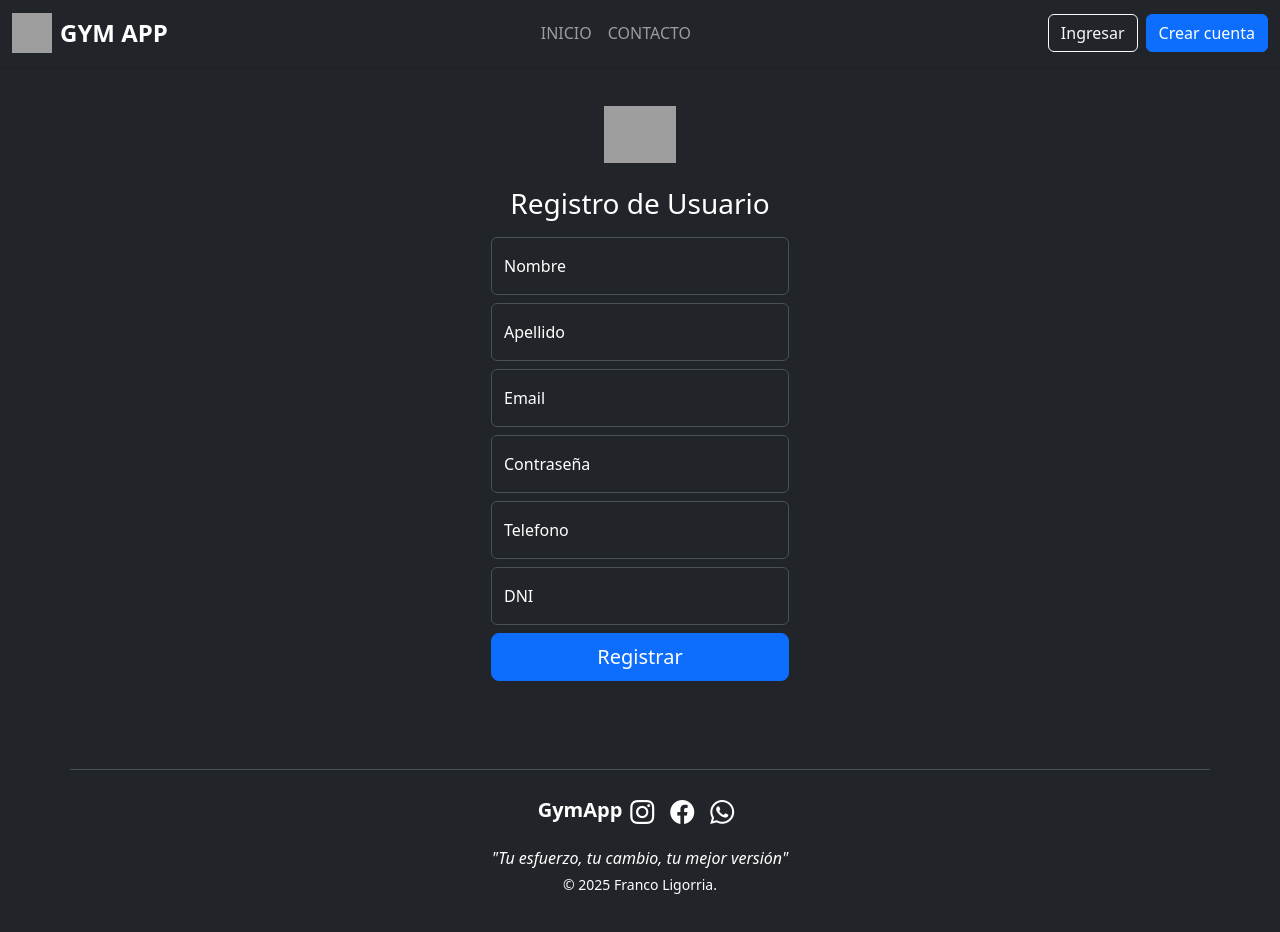
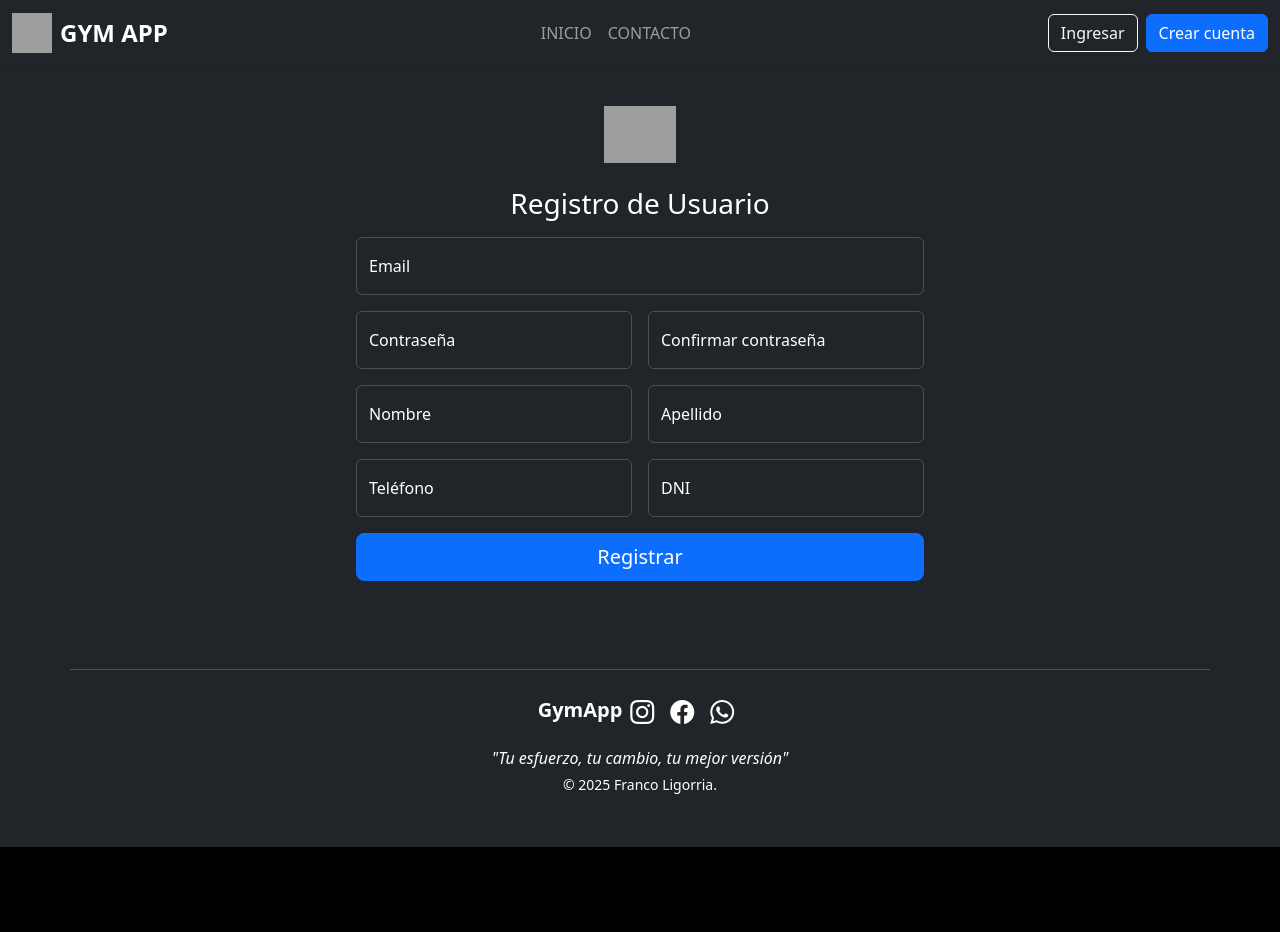
Before and after one commit to FrancoAndres190/TPFINALPROYLABFRONT, a React (Vite) app: page /registrar in a window 1280 px wide. Shown: the top 932 px of the page. After the commit the page ends 847 px from the top, so only its background shows below. Built offline with nearby package versions, Linux system fonts and the light colour scheme; grey boxes are pictures that could not be loaded.

Commit message:
FL - Registrar mas lindo

```diff
--- a/src/pages/Register.tsx
+++ b/src/pages/Register.tsx
@@ -10,6 +10,7 @@ const Register = () => {
   const [lastName, setLastName] = useState("");
   const [email, setEmail] = useState("");
   const [password, setPassword] = useState("");
+  const [confirmPassword, setConfirmPassword] = useState("");
   const [tel, setTel] = useState("");
   const [dni, setDni] = useState("");
   const [loading, setLoading] = useState(false);
@@ -18,6 +19,12 @@ const Register = () => {
 
   const handleSubmit = async (e: FormEvent) => {
     e.preventDefault();
+
+    if (password !== confirmPassword) {
+      toast.error("Las contraseñas no coinciden.");
+      return;
+    }
+
     setLoading(true);
 
     try {
@@ -40,8 +47,8 @@ const Register = () => {
         toast.success("Usuario creado correctamente");
         navigate("/login");
       } else {
-        const data = await response.json();
-        toast.error("Error al crear usuario: " + data.message);
+        const data = await response.text();
+        toast.error(data);
       }
     } catch (error) {
       console.error("Error en el registro:", error);
@@ -53,7 +60,7 @@ const Register = () => {
   return (
     <main
       className="form-signin w-100 m-auto text-center animate__animated animate__fadeInDown"
-      style={{ maxWidth: "330px", padding: "1rem" }}>
+      style={{ maxWidth: "600px", padding: "1rem" }}>
       <form onSubmit={handleSubmit}>
         <img
           className="mb-4"
@@ -64,7 +71,51 @@ const Register = () => {
         />
         <h1 className="h3 mb-3 fw-normal">Registro de Usuario</h1>
 
-        <div className="form-floating mb-2">
+        <div className="row g-3 mb-3 text-start">
+          <div className="col-md-12">
+            <div className="form-floating">
+              <input
+                type="email"
+                className="form-control"
+                placeholder="Email"
+                value={email}
+                onChange={(e) => setEmail(e.target.value)}
+                required
+              />
+              <label>Email</label>
+            </div>
+          </div>
+
+          <div className="col-md-6">
+            <div className="form-floating">
+              <input
+                type="password"
+                className="form-control"
+                placeholder="Contraseña"
+                value={password}
+                onChange={(e) => setPassword(e.target.value)}
+                required
+              />
+              <label>Contraseña</label>
+            </div>
+          </div>
+
+          <div className="col-md-6">
+            <div className="form-floating">
+              <input
+                type="password"
+                className="form-control"
+                placeholder="Confirmar contraseña"
+                value={confirmPassword}
+                onChange={(e) => setConfirmPassword(e.target.value)}
+                required
+              />
+              <label>Confirmar contraseña</label>
+            </div>
+          </div>
+
+          <div className="col-md-6">
+            <div className="form-floating">
               <input
                 type="text"
                 className="form-control"
@@ -75,8 +126,10 @@ const Register = () => {
               />
               <label>Nombre</label>
             </div>
+          </div>
 
-        <div className="form-floating mb-2">
+          <div className="col-md-6">
+            <div className="form-floating">
               <input
                 type="text"
                 className="form-control"
@@ -87,32 +140,10 @@ const Register = () => {
               />
               <label>Apellido</label>
             </div>
-
-        <div className="form-floating mb-2">
-          <input
-            type="email"
-            className="form-control"
-            placeholder="Email"
-            value={email}
-            onChange={(e) => setEmail(e.target.value)}
-            required
-          />
-          <label>Email</label>
           </div>
 
-        <div className="form-floating mb-2">
-          <input
-            type="password"
-            className="form-control"
-            placeholder="Contraseña"
-            value={password}
-            onChange={(e) => setPassword(e.target.value)}
-            required
-          />
-          <label>Contraseña</label>
-        </div>
-
-        <div className="form-floating mb-2">
+          <div className="col-md-6">
+            <div className="form-floating">
               <input
                 type="text"
                 className="form-control"
@@ -121,10 +152,12 @@ const Register = () => {
                 onChange={(e) => setTel(e.target.value)}
                 required
               />
-          <label>Telefono</label>
+              <label>Teléfono</label>
+            </div>
           </div>
 
-        <div className="form-floating mb-2">
+          <div className="col-md-6">
+            <div className="form-floating">
               <input
                 type="text"
                 className="form-control"
@@ -134,6 +167,8 @@ const Register = () => {
                 required
               />
               <label>DNI</label>
+            </div>
+          </div>
         </div>
 
         <button
```
Lines whose indentation alone changed are shown as unchanged.
